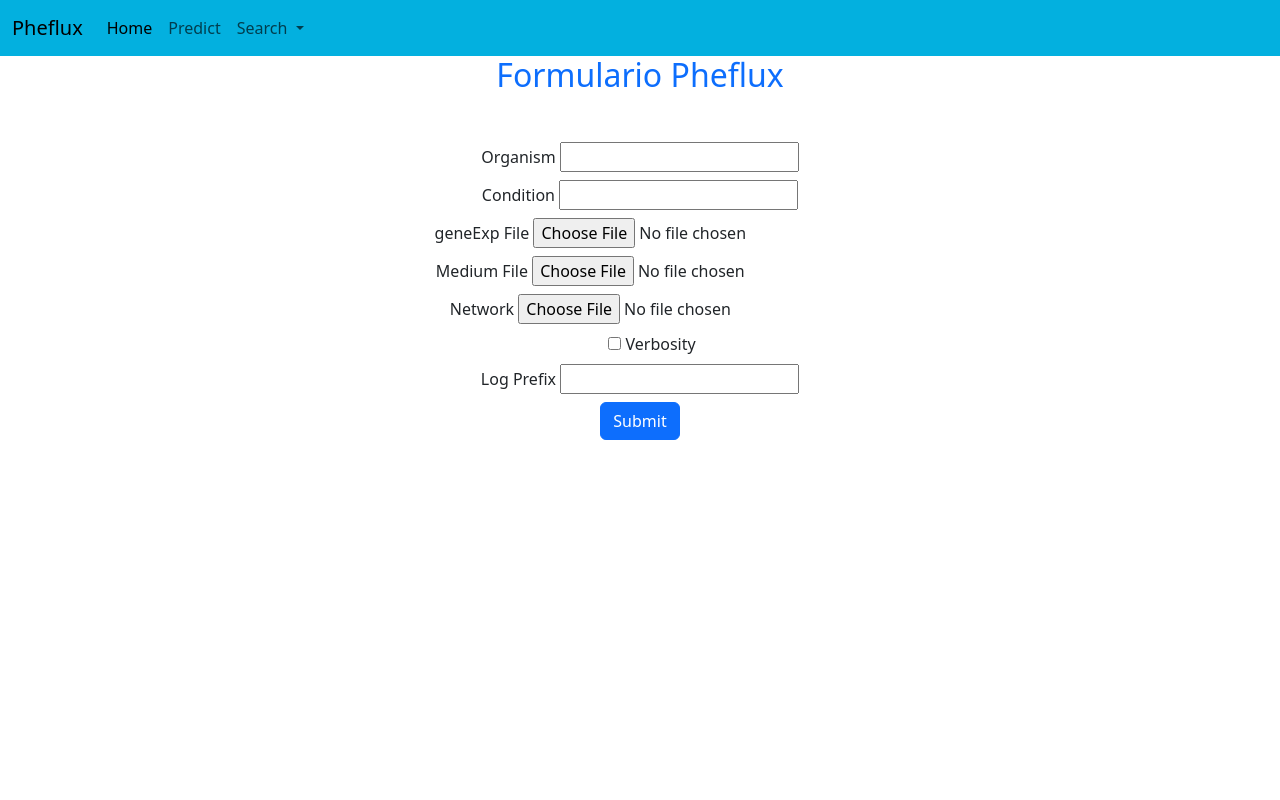
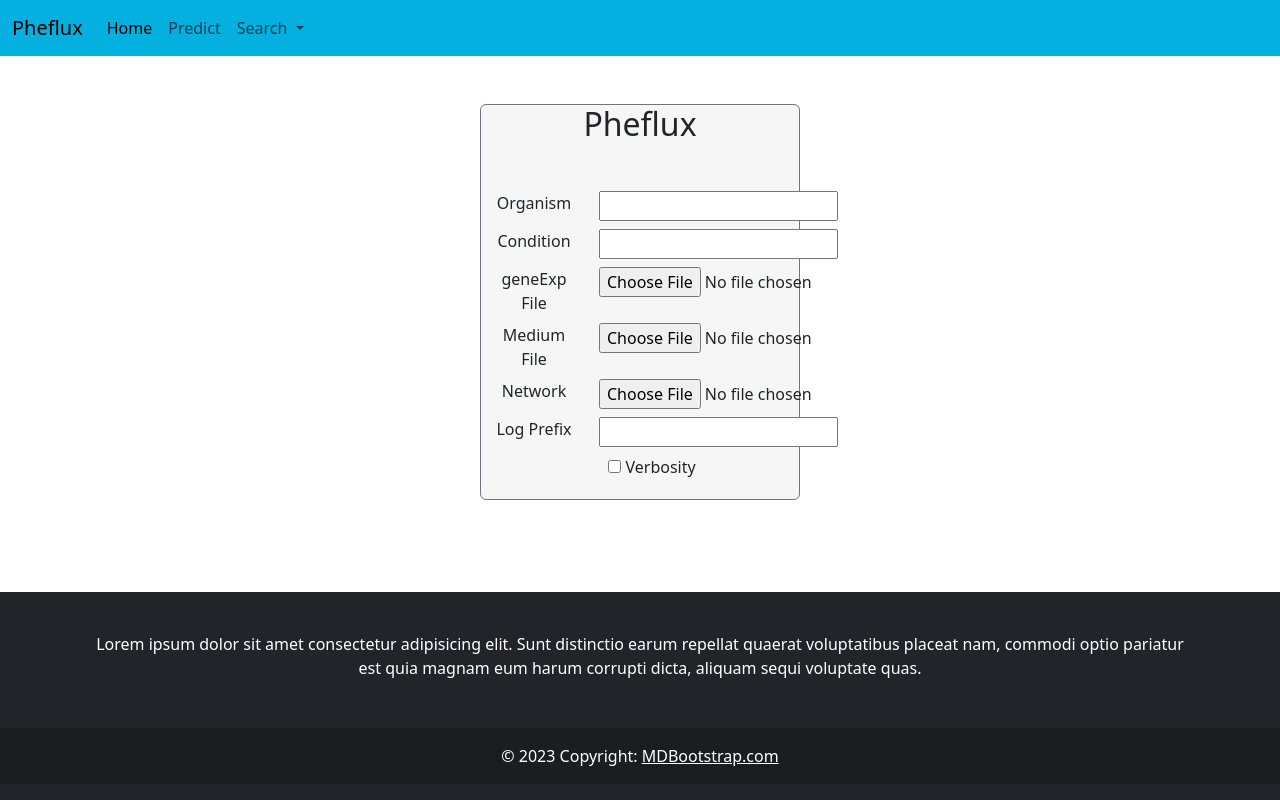
Before and after one commit to cbandera1/Pheflux-SaaS, a Django app: page /pheflux/ in a window 1280 px wide. Run offline with Django 4.2, Linux system fonts and the light colour scheme.

Commit message:
Agregado footer y estilizado formularios

```diff
--- a/Pheflux/forms.py
+++ b/Pheflux/forms.py
@@ -44,5 +44,5 @@ class SearchTCGAForm(forms.Form):
         ('Bronchus and lung', 'Bronchus and lung'),
         ('Kidney', 'Kidney'),
     ]
-    query = forms.CharField(label='TCGA: ', max_length=100,
+    query = forms.CharField(label="Search GeneExp in TCGA", max_length=100,
                             widget=forms.Select(choices=TCGA_CHOICES))
--- a/Pheflux/templates/base.html
+++ b/Pheflux/templates/base.html
@@ -4,12 +4,24 @@
     <link rel="stylesheet" href="https://cdn.jsdelivr.net/npm/bootstrap@5.3.0/dist/css/bootstrap.min.css">
 <script src="https://cdn.jsdelivr.net/npm/bootstrap@5.3.0/dist/js/bootstrap.bundle.min.js"></script>
 <style>
-    .form-check-input-reverse{
-        margin-left: 10px;
+  html {
+    position: relative;
+    min-height: 100%;
   }
+  body {
+    margin-bottom: 300px; /* Margin bottom by footer height */
+  }
+  .footer {
+    position: absolute;
+    bottom: 0;
+    width: 100%;
+  }
+
+
 </style>
 
 </head>
+<body>
   <nav class="navbar navbar-expand-lg" style="background-color: #03b0df;">
       <div class="container-fluid">
         <a class="navbar-brand" href="#">Pheflux</a>
@@ -37,6 +49,42 @@
         </div>
       </div>
     </nav>
+
       {% block content %}
       {% endblock %}
+
+</body>
+
+  <!-- Footer -->
+  <footer class="footer bg-dark w-100 py-3 position-absolute bottom-0 start-50 translate-middle-x text-center text-white">
+    <!-- Grid container -->
+    <div class="container p-4">
+
+
+
+      <!-- Section: Text -->
+      <section class="mb-4">
+        <p>
+          Lorem ipsum dolor sit amet consectetur adipisicing elit. Sunt
+          distinctio earum repellat quaerat voluptatibus placeat nam,
+          commodi optio pariatur est quia magnam eum harum corrupti dicta,
+          aliquam sequi voluptate quas.
+        </p>
+      </section>
+      <!-- Section: Text -->
+
+
+    </div>
+    <!-- Grid container -->
+
+    <!-- Copyright -->
+    <div class="text-center p-3" style="background-color: rgba(0, 0, 0, 0.2)">
+      © 2023 Copyright:
+      <a class="text-white" href="https://mdbootstrap.com/">MDBootstrap.com</a>
+    </div>
+    <!-- Copyright -->
+
+  </footer>
+  <!-- Footer -->
+
 </html>
--- a/Pheflux/templates/pheflux_form.html
+++ b/Pheflux/templates/pheflux_form.html
@@ -6,44 +6,58 @@
 
 
 {% block content %}
-<div class ="text-center">
-<h2 class="text-primary">Formulario Pheflux</h2>
+<div class ="container text-center w-25 rounded mt-5 pb-1 border border-secondary " style="background-color: #f6f6f6;">
+<h2 class="">Pheflux</h2>
 {% if formPheflux %}
-  <form method="post" enctype="multipart/form-data">
-    {% csrf_token %}
-    <div class="form-group mt-5 mb-2">
-      <label for="{{ formPheflux.organism.id_for_label }}">{{ formPheflux.organism.label }}</label>
+<form method="post" enctype="multipart/form-data">
+  {% csrf_token %}
+  <div class="form-group row mt-5 mb-2">
+    <label for="{{ formPheflux.organism.id_for_label }}" class="col-md-4 text-md-right">{{ formPheflux.organism.label }}</label>
+    <div class="col-md-6">
       {{ formPheflux.organism }}
     </div>
-    <div class="form-group mb-2">
-      <label for="{{ formPheflux.condition.id_for_label }}">{{ formPheflux.condition.label }}</label>
+  </div>
+  <div class="form-group row mb-2">
+    <label for="{{ formPheflux.condition.id_for_label }}" class="col-md-4 text-md-right">{{ formPheflux.condition.label }}</label>
+    <div class="col-md-6">
       {{ formPheflux.condition }}
     </div>
-    <div class="form-group mb-2">
-      <label for="{{ formPheflux.geneExp_file.id_for_label }}">{{ formPheflux.geneExp_file.label }}</label>
+  </div>
+  <div class="form-group row mb-2">
+    <label for="{{ formPheflux.geneExp_file.id_for_label }}" class="col-md-4 text-md-right">{{ formPheflux.geneExp_file.label }}</label>
+    <div class="col-md-6">
       {{ formPheflux.geneExp_file }}
     </div>
-    <div class="form-group mb-2">
-      <label for="{{ formPheflux.medium_file.id_for_label }}">{{ formPheflux.medium_file.label }}</label>
+  </div>
+  <div class="form-group row mb-2">
+    <label for="{{ formPheflux.medium_file.id_for_label }}" class="col-md-4 text-md-right">{{ formPheflux.medium_file.label }}</label>
+    <div class="col-md-6">
       {{ formPheflux.medium_file }}
     </div>
-    <div class="form-group mb-2">
-      <label for="{{ formPheflux.network_file.id_for_label }}">{{ formPheflux.network_file.label }}</label>
+  </div>
+  <div class="form-group row mb-2">
+    <label for="{{ formPheflux.network_file.id_for_label }}" class="col-md-4 text-md-right">{{ formPheflux.network_file.label }}</label>
+    <div class="col-md-6">
       {{ formPheflux.network_file }}
     </div>
-    <div class="form-group mb-2">
+  </div>
+  <div class="form-group row mb-2">
+    <label for="{{ formPheflux.prefix_log_file.id_for_label }}" class="col-md-4 text-md-right">{{ formPheflux.prefix_log_file.label }}</label>
+    <div class="col-md-6">
+      {{ formPheflux.prefix_log_file }}
+    </div>
+  </div>
+
+    <div class="">
       <div class="form-check">
         {{ formPheflux.verbosity }}
         <label class="form-check-label" for="{{ formPheflux.verbosity.id_for_label }}">{{ formPheflux.verbosity.label }}</label>
       </div>
-    </div>
-    <div class="form-group mb-2">
-      <label for="{{ formPheflux.prefix_log_file.id_for_label }}">{{ formPheflux.prefix_log_file.label }}</label>
-      {{ formPheflux.prefix_log_file }}
-    </div>
-    <input type="hidden" name="form_type" value="formPheflux">
-    <button type="submit" class="btn btn-primary">Submit</button>
-  </form>
+
+  </div>
+
+</form>
+
 {% endif %}
 </div>
 {% endblock %}
```
Also changed, not shown: Pheflux/templates/bigg_form.html (+5 -8 lines), Pheflux/templates/tcga_form.html (+6 -7 lines). Lines whose indentation alone changed are shown as unchanged.
